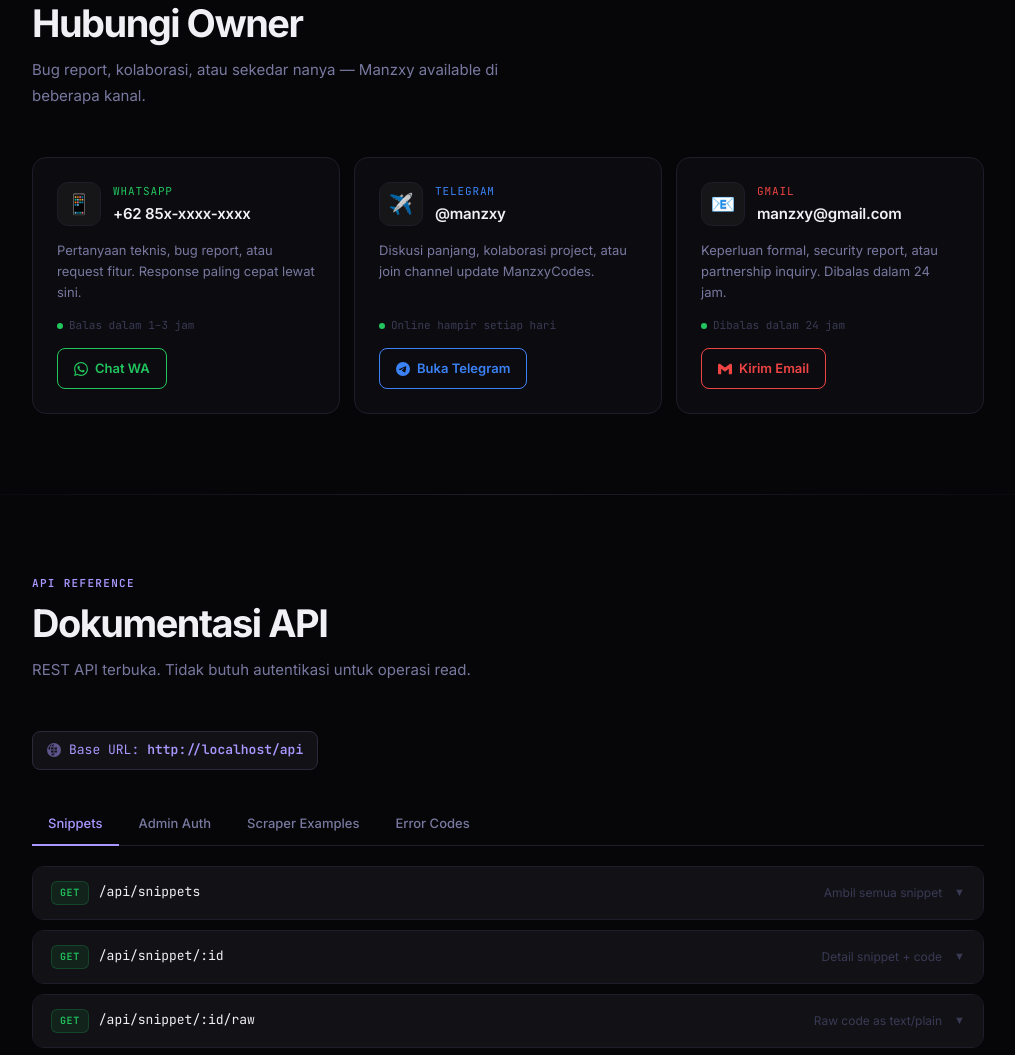
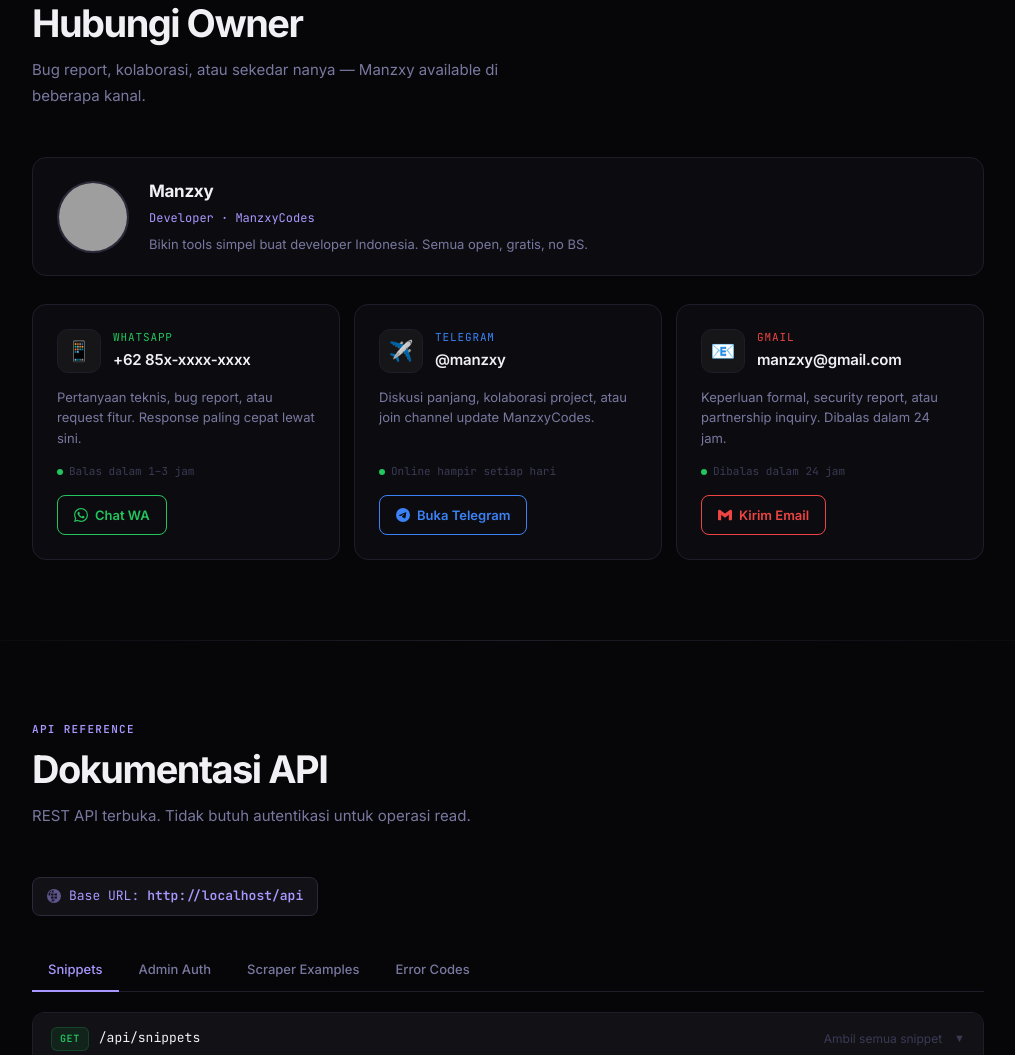
Before and after one commit to manzxy/ManzxyCodes, a website: page _info.html in a window 1280 px wide. Shown: the part 1399-2454 px from the top of the page, without its empty margins (132-1147 px from the left). Drawn offline with Linux system fonts and the light colour scheme; no server answers; grey boxes are pictures that could not be loaded.

Commit message:
Add files via upload

```diff
--- a/_info.html
+++ b/_info.html
@@ -148,6 +148,20 @@
   <div class="sec-tag">Contact</div>
   <h2 class="sec-title">Hubungi Owner</h2>
   <p class="sec-sub">Bug report, kolaborasi, atau sekedar nanya — Manzxy available di beberapa kanal.</p>
+  <div class="owner-card">
+    <img
+      src="https://raw.githubusercontent.com/uploader762/dat1/main/uploads/6941ac-1775493553900.jpg"
+      alt="Manzxy"
+      class="owner-avatar"
+      loading="lazy"
+      onerror="this.style.display='none'"
+    />
+    <div class="owner-info">
+      <div class="owner-name">Manzxy</div>
+      <div class="owner-role">Developer · ManzxyCodes</div>
+      <div class="owner-bio">Bikin tools simpel buat developer Indonesia. Semua open, gratis, no BS.</div>
+    </div>
+  </div>
   <div class="contacts">
     <div class="cc cc-wa">
       <div class="cc-head">
@@ -253,14 +267,14 @@
 
     <details class="doc-card">
       <summary>
-        <div class="sum-l"><span class="dm dm-get">GET</span><span class="doc-ep">/api/snippet/:id/raw</span></div>
+        <div class="sum-l"><span class="dm dm-get">GET</span><span class="doc-ep">/raw/:hash</span></div>
         <span class="sum-short">Raw code as text/plain</span>
         <span class="sum-arr">▼</span>
       </summary>
       <div class="doc-body">
-        <div class="ibox ib-tip"><svg viewBox="0 0 16 16" fill="currentColor"><path d="M8 16A8 8 0 1 0 8 0a8 8 0 0 0 0 16zm.93-9.412-1 4.705c-.07.34.029.533.304.533.194 0 .487-.07.686-.246l-.088.416c-.287.346-.92.598-1.465.598-.703 0-1.002-.422-.808-1.319l.738-3.468c.064-.293.006-.399-.287-.47l-.451-.081.082-.381 2.29-.287zM8 5.5a1 1 0 1 1 0-2 1 1 0 0 1 0 2z"/></svg>Response berupa teks murni (Content-Type: text/plain). Cocok untuk <code>curl | sh</code> atau preview browser.</div>
-        <div class="ce"><div class="ce-bar"><span class="ce-lang">curl</span><button class="copy-tiny" onclick="cpEx(this,'curl https://manzxy-codes.vercel.app/api/snippet/a3f8c1d2/raw')">copy</button></div>
-        <pre class="ce-code"><span class="cp">curl</span> https://manzxy-codes.vercel.app/api/snippet/<span class="cm">a3f8c1d2</span>/raw</pre></div>
+        <div class="ibox ib-tip"><svg viewBox="0 0 16 16" fill="currentColor"><path d="M8 16A8 8 0 1 0 8 0a8 8 0 0 0 0 16zm.93-9.412-1 4.705c-.07.34.029.533.304.533.194 0 .487-.07.686-.246l-.088.416c-.287.346-.92.598-1.465.598-.703 0-1.002-.422-.808-1.319l.738-3.468c.064-.293.006-.399-.287-.47l-.451-.081.082-.381 2.29-.287zM8 5.5a1 1 0 1 1 0-2 1 1 0 0 1 0 2z"/></svg>Raw code sebagai text/plain. URL pendek: <code>/raw/:hash</code>. Tambah <code>?dl=1</code> untuk download file.</div>
+        <div class="ce"><div class="ce-bar"><span class="ce-lang">curl</span><button class="copy-tiny" onclick="cpEx(this,'curl https://manzxy-codes.vercel.app/raw/a3f8c1d2')">copy</button></div>
+        <pre class="ce-code"><span class="cp">curl</span> https://manzxy-codes.vercel.app/raw/<span class="cm">a3f8c1d2</span></pre></div>
       </div>
     </details>
 
@@ -541,21 +555,22 @@ print(f<span class="cs">"JS snippets: {len(js)}"</span>)
 <script>
 (function(){
   var base = window.location.origin;
-  // Update base URL display
+  // Base URL display
   var el = document.getElementById('info-base-url');
   if(el) el.textContent = base + '/api';
-  // Update all code examples
+  // Replace all hardcoded URLs in pre/code examples
   document.querySelectorAll('pre.ce-code, pre.resp-code').forEach(function(pre){
     pre.innerHTML = pre.innerHTML
       .replace(/https:\/\/manzxy-codes\.vercel\.app/g, base)
-      .replace(/https:\/\/manzxy\.biz\.id/g, base);
+      .replace(/https:\/\/(?:www\.)?manzxy\.biz\.id/g, base);
   });
-  // Update copy button onclick handlers
-  document.querySelectorAll('.copy-tiny[onclick]').forEach(function(btn){
-    var oc = btn.getAttribute('onclick') || '';
+  // Replace in copy button onclick text
+  document.querySelectorAll('[onclick]').forEach(function(el){
+    var oc = el.getAttribute('onclick') || '';
+    if(oc.indexOf('manzxy') === -1) return;
     oc = oc.replace(/https:\/\/manzxy-codes\.vercel\.app/g, base)
-            .replace(/https:\/\/manzxy\.biz\.id/g, base);
-    btn.setAttribute('onclick', oc);
+           .replace(/https:\/\/(?:www\.)?manzxy\.biz\.id/g, base);
+    el.setAttribute('onclick', oc);
   });
 })();
 </script>
--- a/info.css
+++ b/info.css
@@ -184,3 +184,26 @@ pre.resp-code{padding:12px 14px;font-family:var(--mono);font-size:11px;overflow-
   .cta-bottom{margin:0 12px 60px;padding:36px 20px}
   .sec{padding:52px 16px}
 }
+
+/* ── OWNER CARD */
+.owner-card{
+  display:flex;align-items:center;gap:20px;
+  background:var(--bg1);border:1px solid var(--border);border-radius:14px;
+  padding:20px 24px;margin-bottom:28px;
+  transition:border-color .18s;
+}
+.owner-card:hover{border-color:var(--border2)}
+.owner-avatar{
+  width:72px;height:72px;border-radius:50%;
+  object-fit:cover;flex-shrink:0;
+  border:2px solid var(--border2);
+  background:var(--bg3);
+}
+.owner-info{min-width:0}
+.owner-name{font-size:17px;font-weight:700;letter-spacing:-.3px;margin-bottom:3px}
+.owner-role{font-size:12px;font-family:var(--mono);color:var(--al);margin-bottom:6px}
+.owner-bio{font-size:13px;color:var(--text2);line-height:1.6}
+@media(max-width:480px){
+  .owner-card{flex-direction:column;align-items:flex-start;gap:14px}
+  .owner-avatar{width:60px;height:60px}
+}
```
